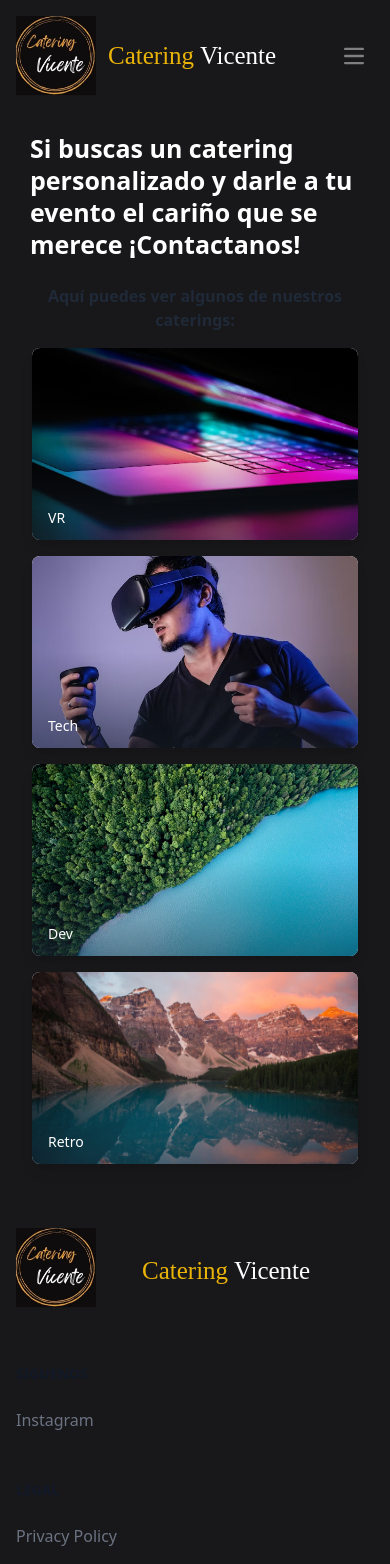
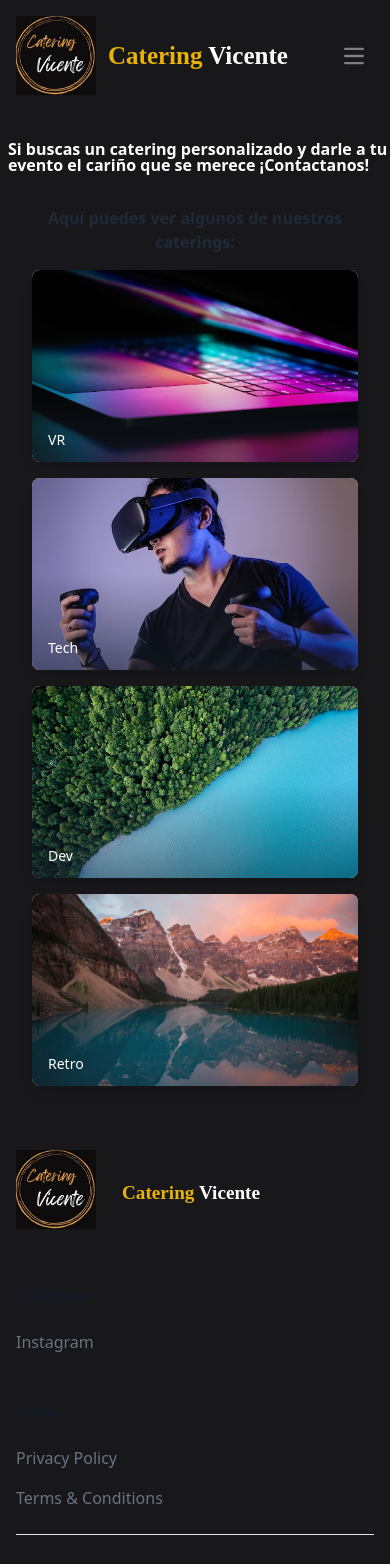
Before and after one commit to corax5/Proyecto-Catering, a Next.js app: page /Catering in a window 390 px wide. Shown: the top 1564 px of the page. Built offline with nearby package versions, Linux system fonts and the light colour scheme.

Commit message:
sizes & margins

```diff
--- a/src/pages/Catering.tsx
+++ b/src/pages/Catering.tsx
@@ -14,7 +14,7 @@ export const Catering = () => {
                     <span className='text-yellow-500'>Catering </span>
                     Vicente</h1>
                 <div className='flex items-center justify-center'>
-                    <h3 className='text-2xl font-bold lg:text-2xl  '>Si buscas un catering personalizado y darle a tu evento el cariño que se merece ¡Contactanos!</h3>
+                    <h3 className='text-xl font-bold lg:text-2xl ml-2 '>Si buscas un catering personalizado y darle a tu evento el cariño que se merece ¡Contactanos!</h3>
                 </div>
 
                 <div className="bg-white border-gray-200 bg-zinc-900 max-w-screen-xl py-6 sm:py-8 lg:py-12 items-center justify-between mx-auto p-4">
--- a/src/styles/globals.css
+++ b/src/styles/globals.css
@@ -31,7 +31,7 @@ body {
 
 .titulo {
   font-family: 'Water Brush', cursive;
-  font-size: 70px;
+  font-size: 30px;
 }
 
 .text-5xl {
@@ -149,6 +149,7 @@ body {
   .titulo {
     font-size: 25px;
     font-family: 'Water Brush', cursive;
+    font-weight: bold;
   }
 
   .text-5xl {
@@ -158,11 +159,13 @@ body {
   }
 
   .text-xl {
-    font-size: 0.75rem;
+    font-size: 1rem;
     margin-top: -50px;
-    line-height: 0.75rem;
-    margin-left: 30px;
+    line-height: 1rem;
+
   }
+
+  .rounded-xl {}
 
   .form {
     margin-top: -5px;
@@ -170,11 +173,11 @@ body {
 
   .text-2xl {
     margin-top: -50px;
-    margin-left: 30px;
+    margin-left: 10px;
     font-size: 25px;
+  }
 
 
-  }
 
   .wrapper .icon {
     width: 40px;
@@ -185,10 +188,16 @@ body {
     visibility: hidden;
   }
 
+  .text-2xl {
+    font-size: larger;
+    margin-right: 17px;
+  }
+
   .self-center {
     align-items: center;
     margin-top: 5px;
     font-family: 'Water Brush', cursive;
+    font-weight: bold;
   }
 }
 
```
